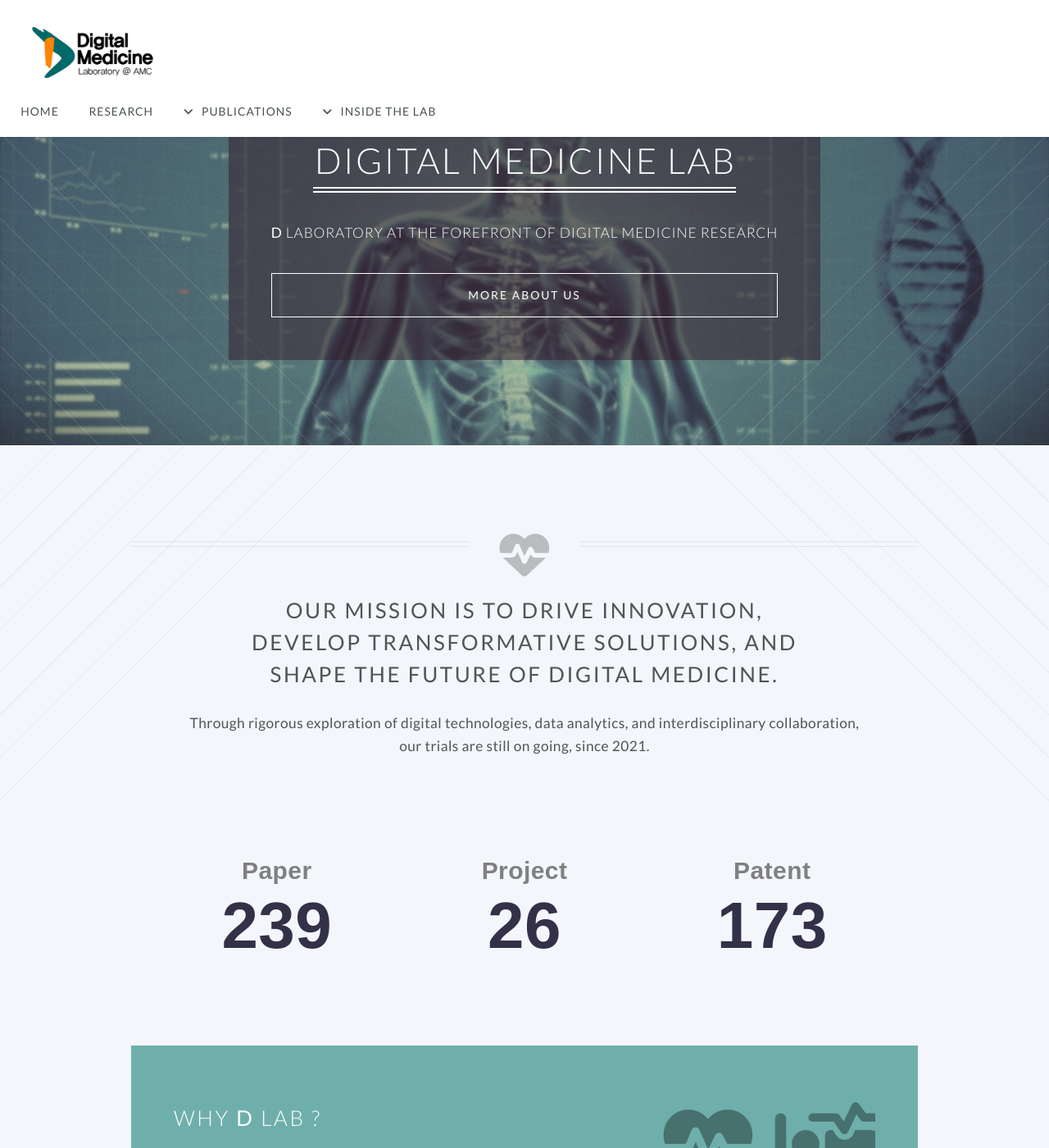
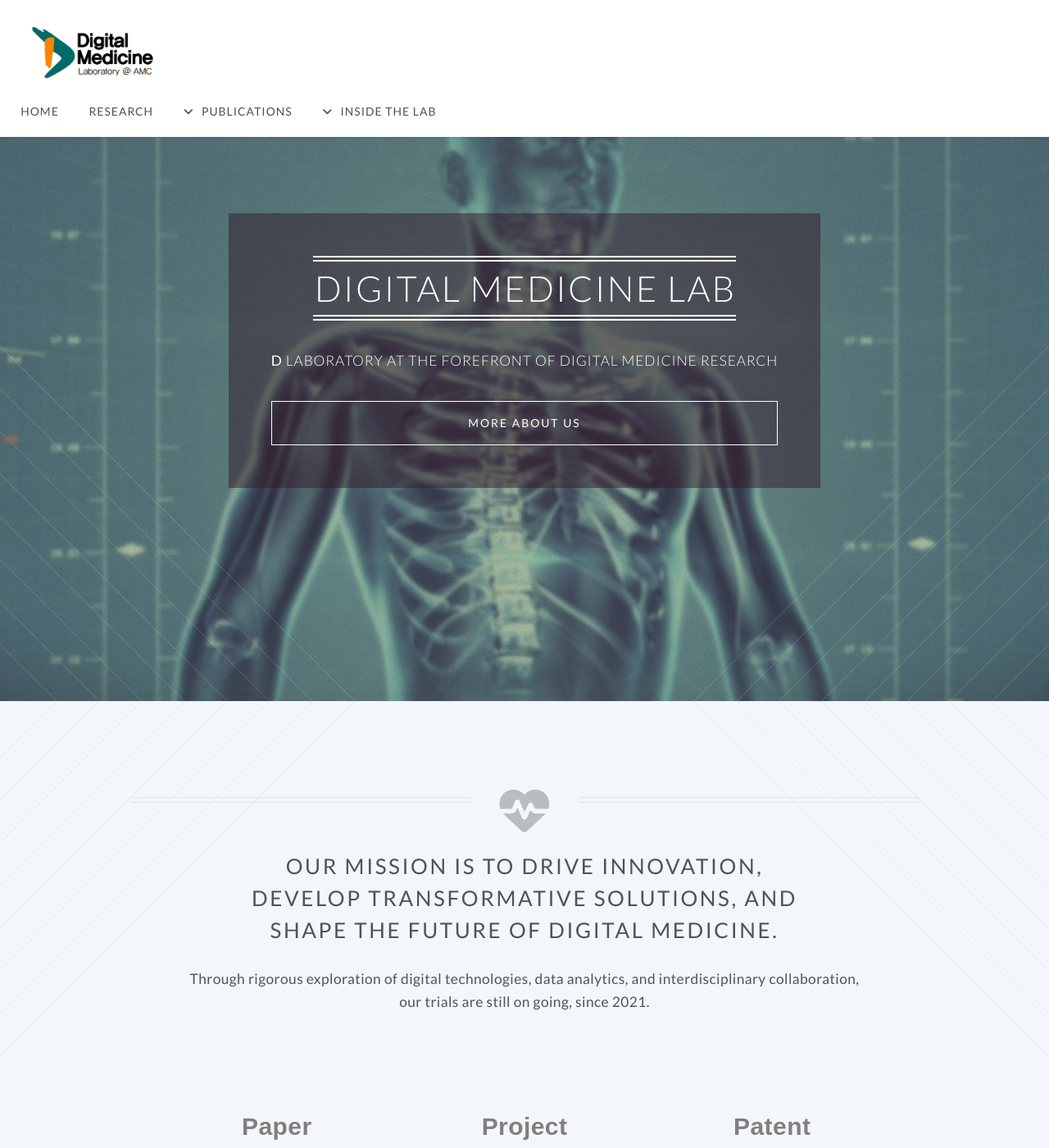
Before and after one commit to ydon1111/ydon1111.github.io, a Jekyll site: the page built from index.html, in a window 1280 px wide and 1400 px high. Shown: the whole window at 82% size. Built offline with Jekyll 4.4.1, drawn with Linux system fonts in a browser that asks for light colours; nearby versions of some CDN libraries.

Commit message:
banner 사이즈 왕창 확대

```diff
--- a/css/style.css
+++ b/css/style.css
@@ -935,7 +935,7 @@ input[type="reset"].small,
 	background-size: 25em, 25em, auto, cover;
 	color: white;
 	cursor: default;
-	padding: 6em 0;
+	padding: 15em 0; /* banner사이즈 비율 조정 */
 	text-align: center;
 }
 
```
